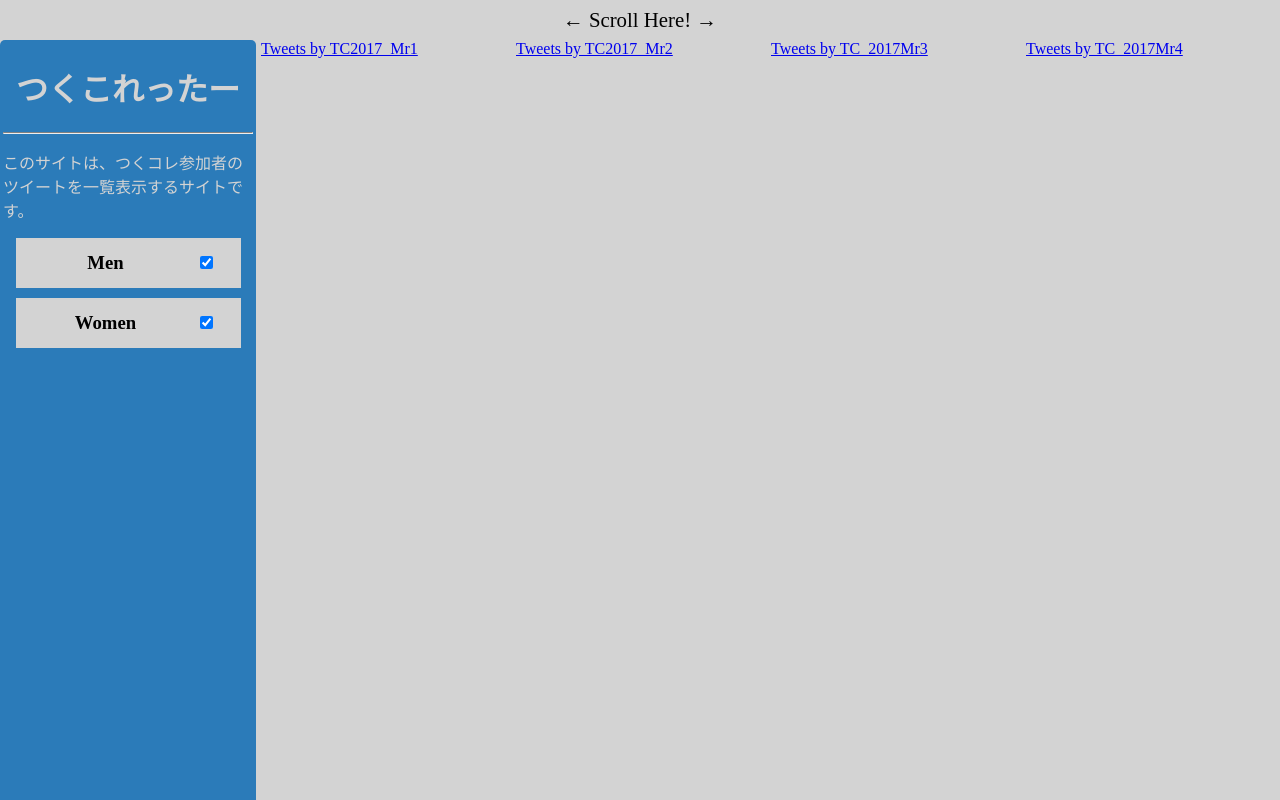
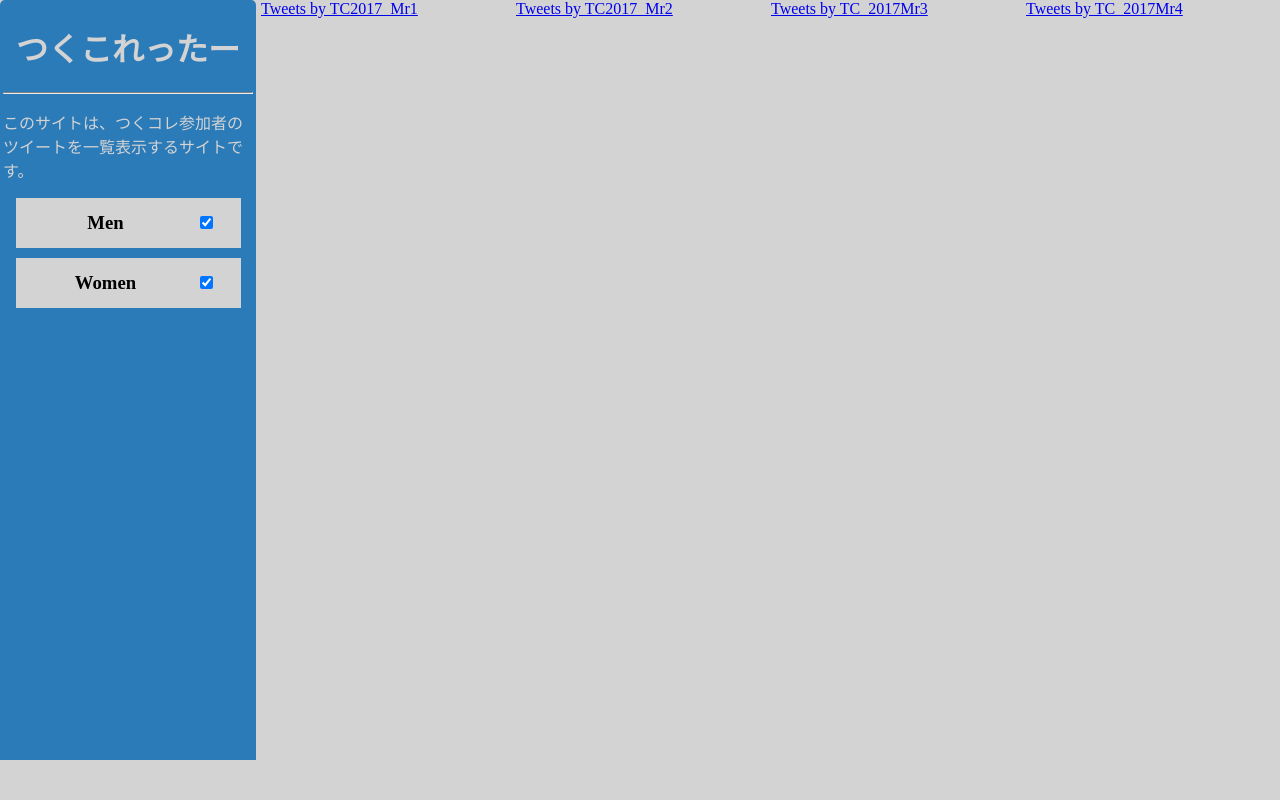
Before and after one commit to sudame/tsukukoretter, a PHP site: page / in a window 1280 px wide. Run offline with PHP 8.4, Linux system fonts and the light colour scheme; some libraries are stand-ins or nearby versions.

Commit message:
スクロールゾーンを削除

```diff
--- a/css/main.css
+++ b/css/main.css
@@ -2,20 +2,6 @@ html, body{
     padding: 0;
     margin: 0;
     background-color: lightgray;
-}
-
-.scroll-zone{
-    height: 5vh;
-    margin: 0;
-    padding: 0;
-}
-
-.scroll-zone > p{
-    line-height: 5vh;
-    text-align: center;
-    font-size: 1.3em;
-    margin: 0;
-    padding: 0;
 }
 
 .wrapper{
--- a/index.html
+++ b/index.html
@@ -12,9 +12,6 @@
 
 <body>
     <div class="wrapper">
-        <div class="scroll-zone">
-            <p>← Scroll Here! →</p>
-        </div>
         <div class="flex-container">
             <div>
                 <div class="menu-column">
```
